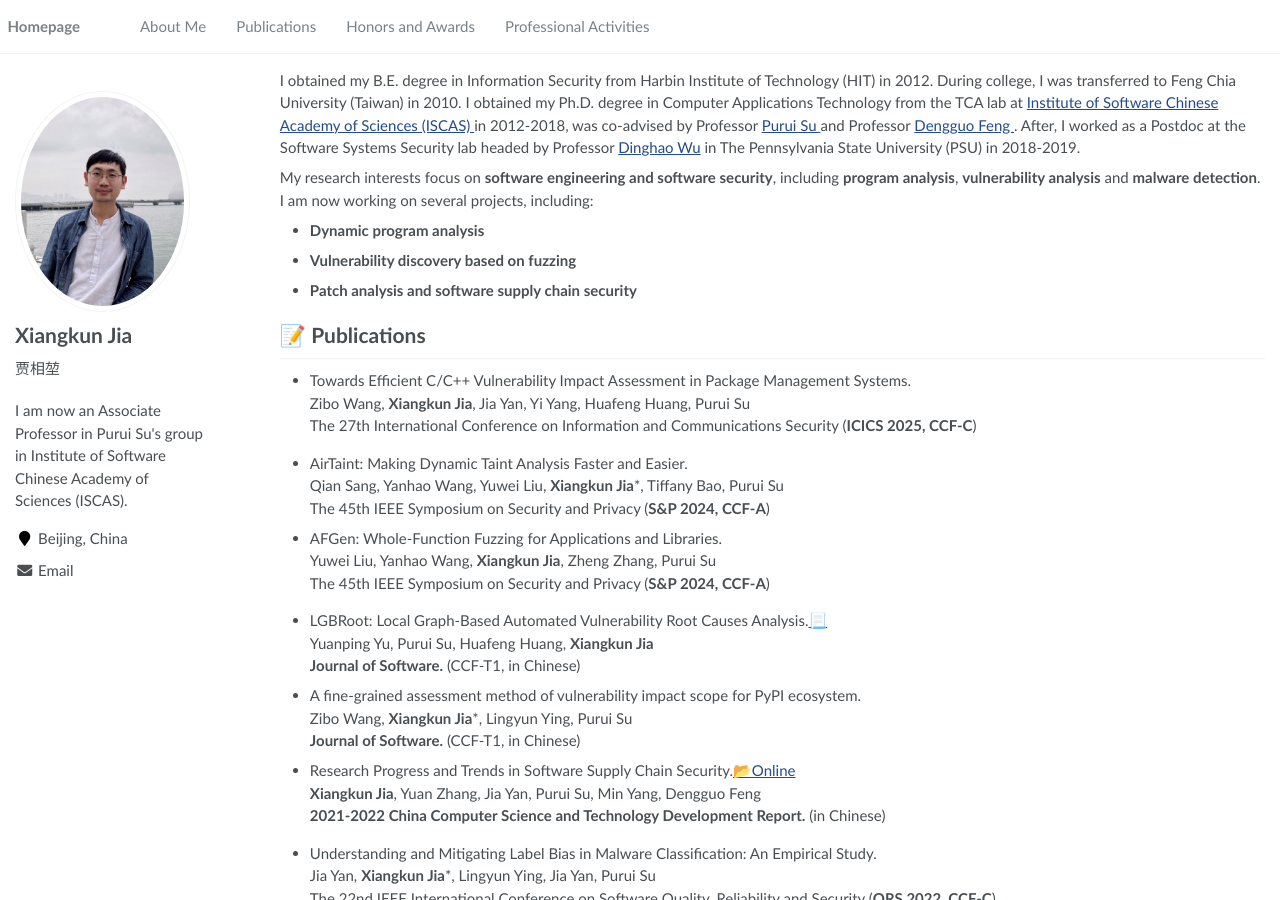
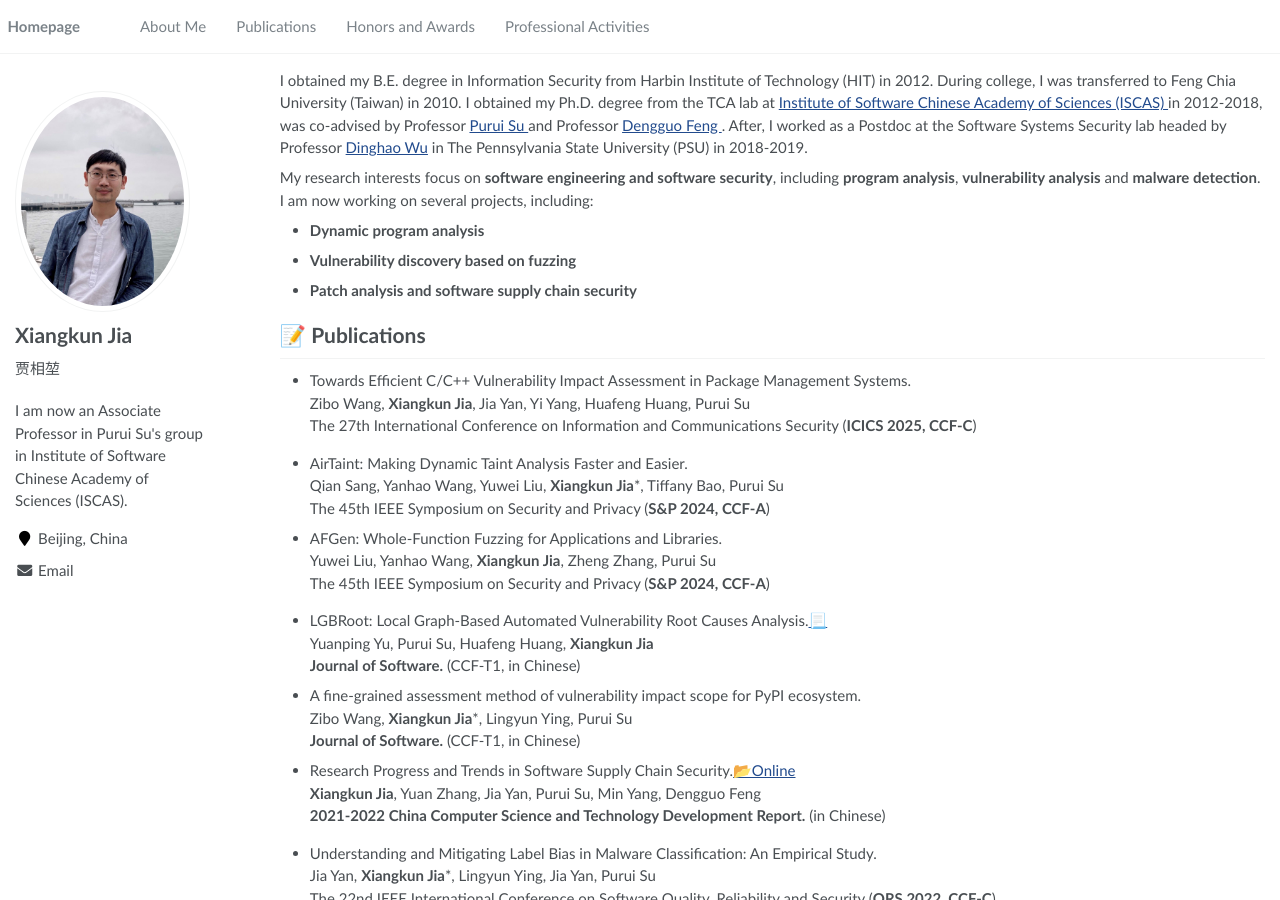
Before and after one commit to ajax4sec/ajax4sec.github.io, a Jekyll site: the page built from _pages/about.md, in a window 1280 px wide and 900 px high. Built offline with Jekyll 4.4.1, drawn with Linux system fonts in a browser that asks for light colours.

Commit message:
Update about.md

```diff
--- a/_pages/about.md
+++ b/_pages/about.md
@@ -17,7 +17,7 @@ redirect_from:
 
 <span class='anchor' id='about-me'></span>
 I obtained my B.E. degree in Information Security from Harbin Institute of Technology (HIT) in 2012. During college, I was transferred to Feng Chia University (Taiwan) in 2010.
-I obtained my Ph.D. degree in Computer Applications Technology from the TCA lab at <a href="http://english.is.cas.cn/"> Institute of Software Chinese Academy of Sciences (ISCAS) </a> in 2012-2018,
+I obtained my Ph.D. degree from the TCA lab at <a href="http://english.is.cas.cn/"> Institute of Software Chinese Academy of Sciences (ISCAS) </a> in 2012-2018,
 was co-advised by Professor <a href="https://people.ucas.ac.cn/~purui"> Purui Su </a> and Professor <a href="https://casad.cas.cn/ysxx2022/ysmd/xxjs/201911/t20191121_4724697.html"> Dengguo Feng </a>. After, I worked as a Postdoc at the Software Systems Security lab headed by Professor <a href="https://faculty.ist.psu.edu/wu/">Dinghao Wu</a> in The Pennsylvania State University (PSU) in 2018-2019.<br>
 
 <p>
```
